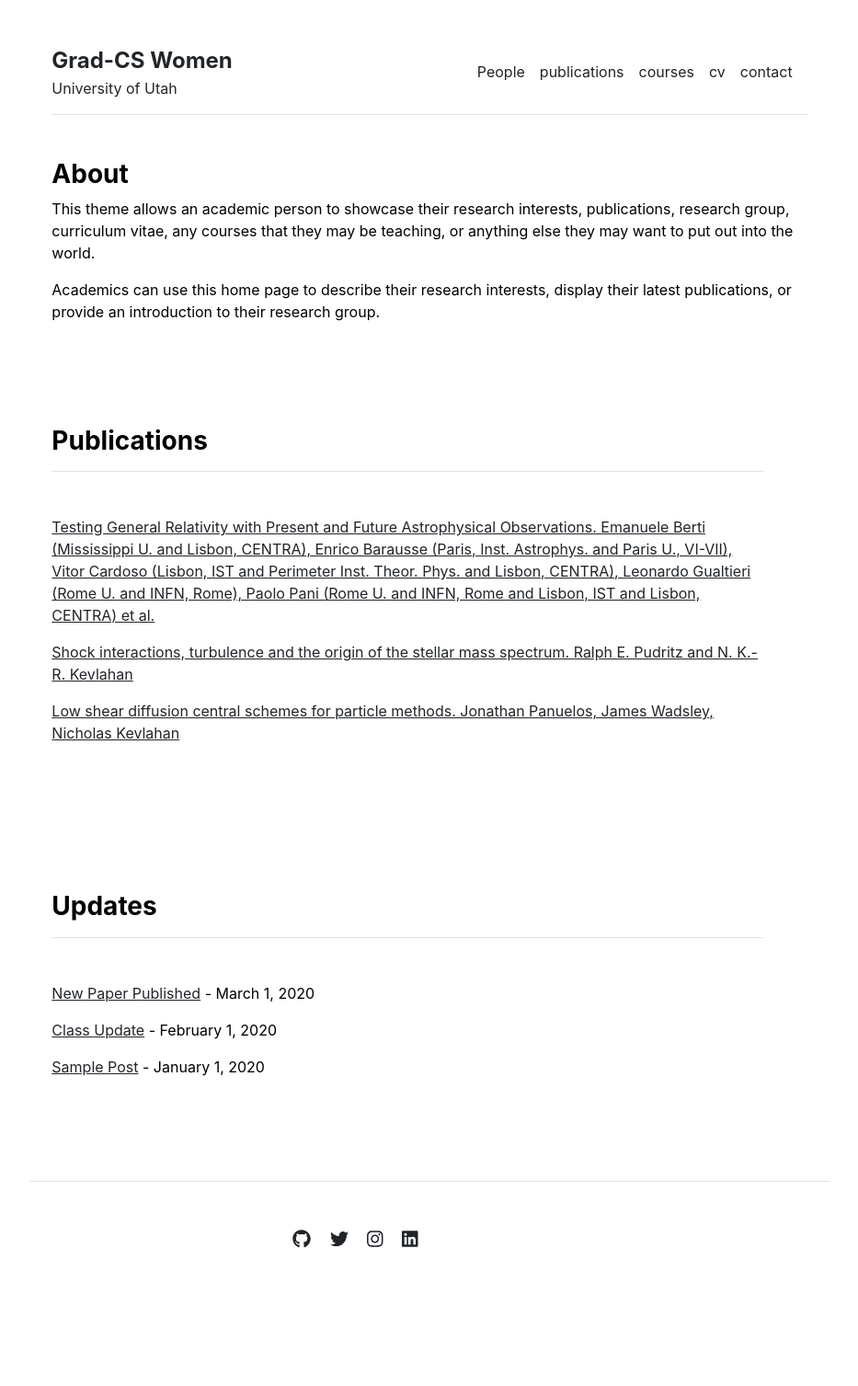
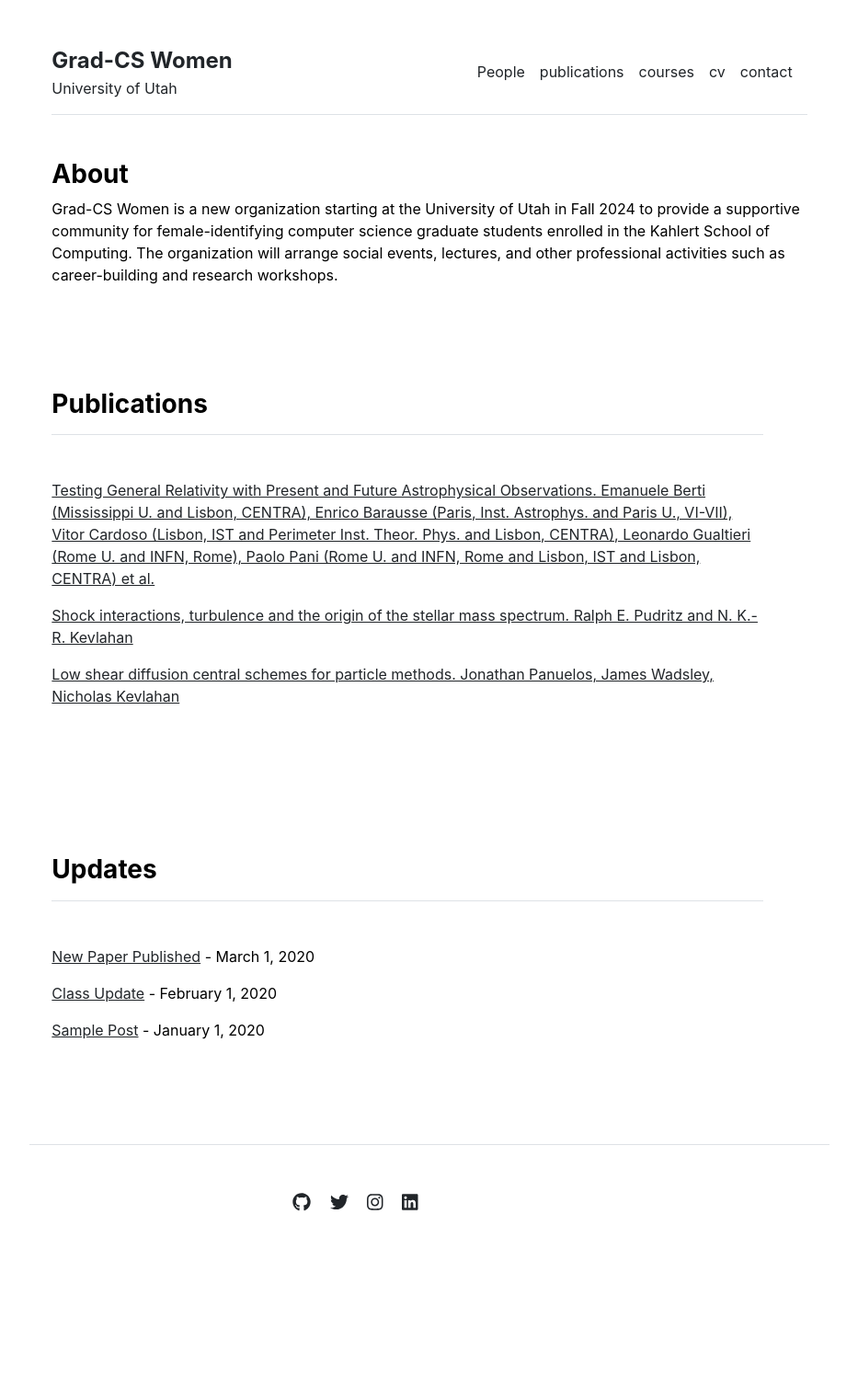
Before and after one commit to gradCSwomen-utah/gradCSwomen-utah.github.io, a Jekyll site: the page built from homepage.md, in a window 1280 px wide. Shown: the whole page at 92% size, without its empty margins (173-1106 px from the left). Built offline with Jekyll 4.4.1, drawn with Linux system fonts in a browser that asks for light colours; after the commit the page ends 1467 px from its top, so only the background shows below that.

Commit message:
Update homepage.md

```diff
--- a/homepage.md
+++ b/homepage.md
@@ -3,6 +3,4 @@ layout: home
 title: "Home"
 ---
 
-This theme allows an academic person to showcase their research interests, publications, research group, curriculum vitae, any courses that they may be teaching, or anything else they may want to put out into the world.
-
-Academics can use this home page to describe their research interests, display their latest publications, or provide an introduction to their research group.
+Grad-CS Women is a new organization starting at the University of Utah in Fall 2024 to provide a supportive community for female-identifying computer science graduate students enrolled in the Kahlert School of Computing. The organization will arrange social events, lectures, and other professional activities such as career-building and research workshops.
```
